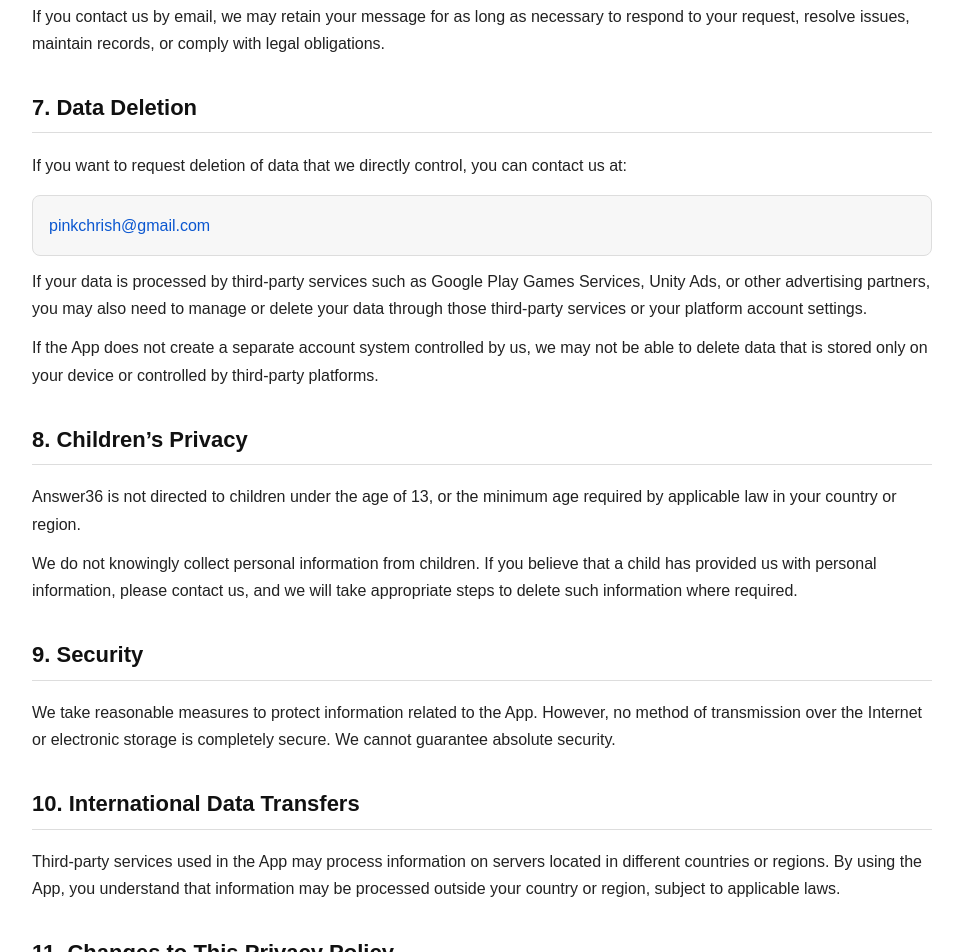
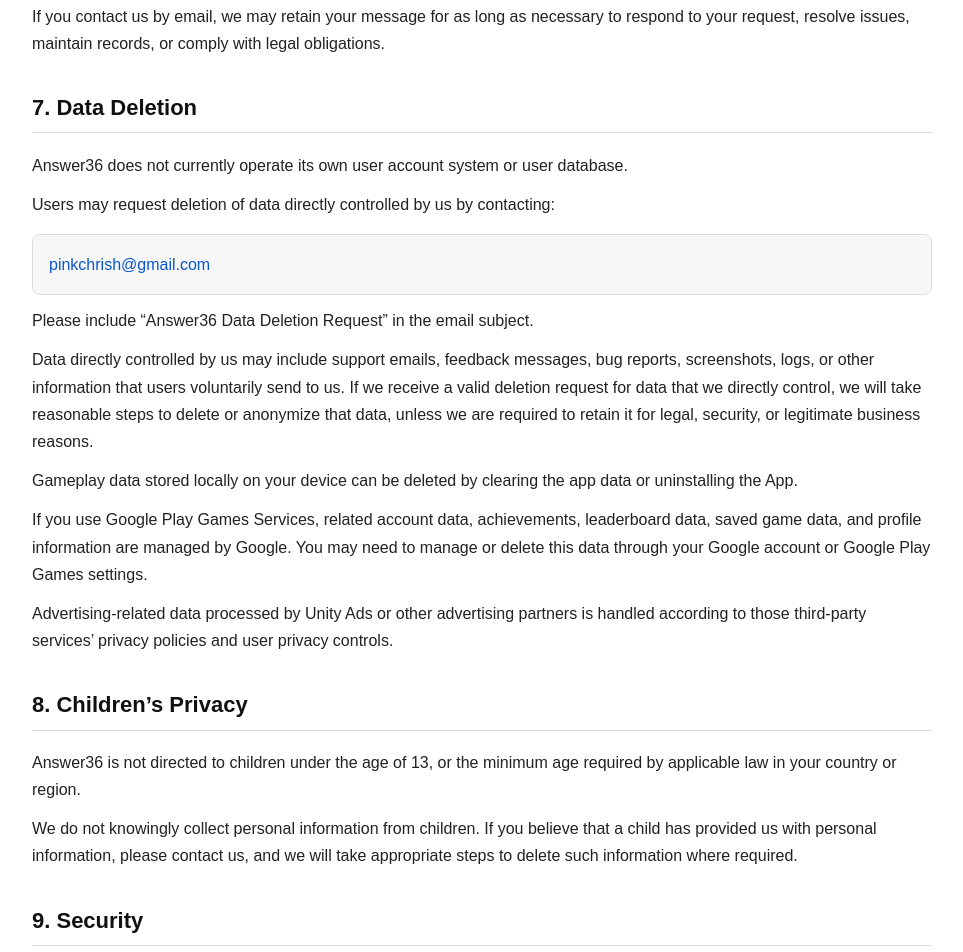
Before and after one commit to FunnyBugs/Answer36-privacy, a plain HTML site: page index.html in a window 1280 px wide. Shown: the part 3637-4589 px from the top of the page, without its empty margins (158-1121 px from the left). Drawn offline with Linux system fonts and the light colour scheme.

Commit message:
Update data deletion section in index.html

```diff
--- a/index.html
+++ b/index.html
@@ -290,7 +290,11 @@
   <h2 id="data-deletion">7. Data Deletion</h2>
 
   <p>
-    If you want to request deletion of data that we directly control, you can contact us at:
+    Answer36 does not currently operate its own user account system or user database.
+  </p>
+
+  <p>
+    Users may request deletion of data directly controlled by us by contacting:
   </p>
 
   <div class="contact-box">
@@ -298,14 +302,33 @@
   </div>
 
   <p>
-    If your data is processed by third-party services such as Google Play Games Services,
-    Unity Ads, or other advertising partners, you may also need to manage or delete your
-    data through those third-party services or your platform account settings.
+    Please include “Answer36 Data Deletion Request” in the email subject.
   </p>
 
   <p>
-    If the App does not create a separate account system controlled by us, we may not be
-    able to delete data that is stored only on your device or controlled by third-party platforms.
+    Data directly controlled by us may include support emails, feedback messages,
+    bug reports, screenshots, logs, or other information that users voluntarily send
+    to us. If we receive a valid deletion request for data that we directly control,
+    we will take reasonable steps to delete or anonymize that data, unless we are
+    required to retain it for legal, security, or legitimate business reasons.
+  </p>
+
+  <p>
+    Gameplay data stored locally on your device can be deleted by clearing the app data
+    or uninstalling the App.
+  </p>
+
+  <p>
+    If you use Google Play Games Services, related account data, achievements,
+    leaderboard data, saved game data, and profile information are managed by Google.
+    You may need to manage or delete this data through your Google account or Google
+    Play Games settings.
+  </p>
+
+  <p>
+    Advertising-related data processed by Unity Ads or other advertising partners is
+    handled according to those third-party services’ privacy policies and user privacy
+    controls.
   </p>
 
   <h2>8. Children’s Privacy</h2>
```
